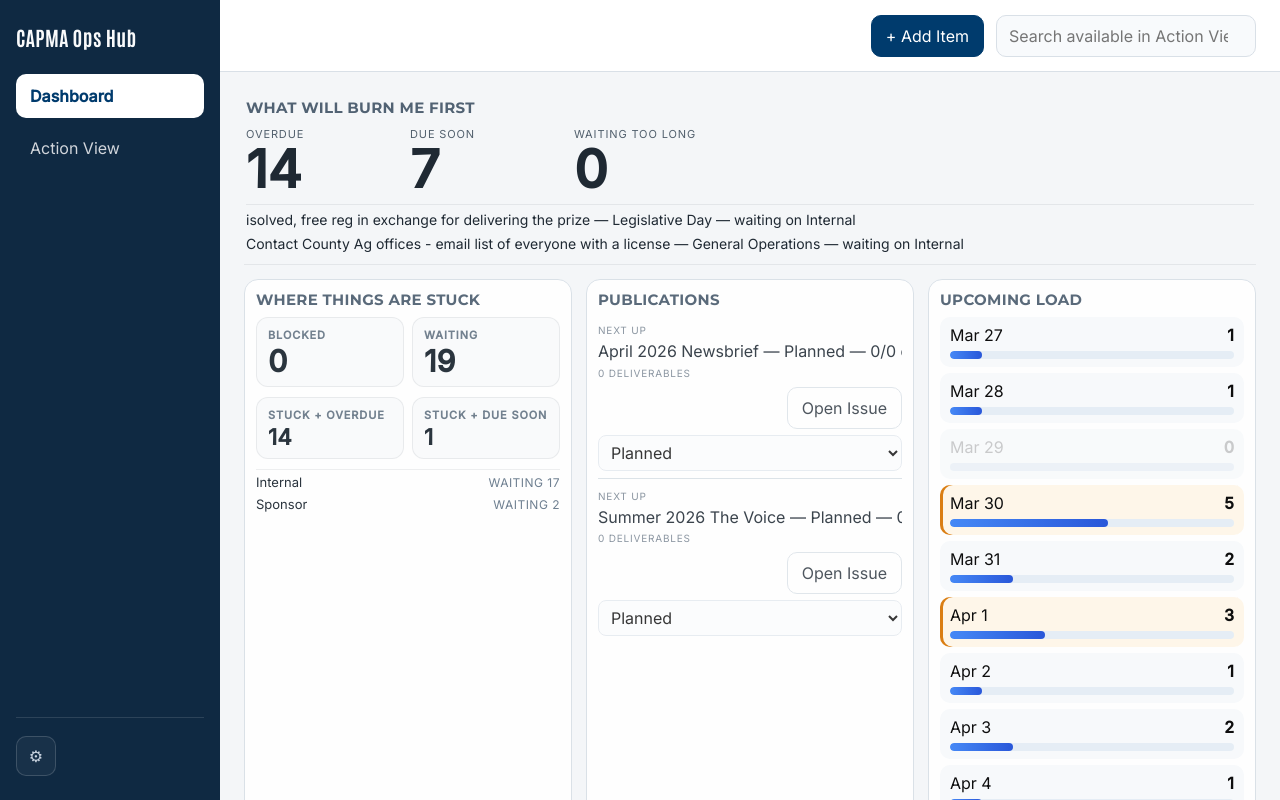
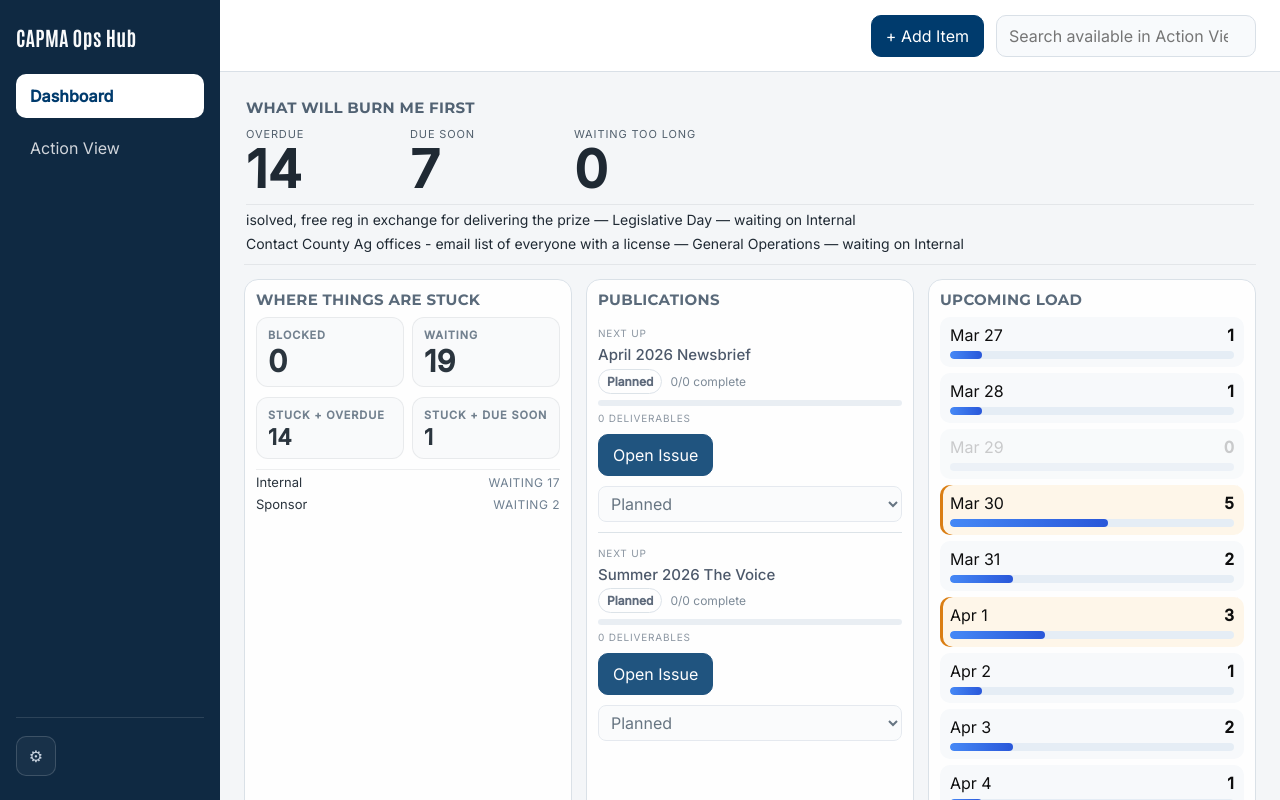
Before and after one commit to mondotDev/capma-ops, a Next.js app: page / in a window 1280 px wide. Shown: the top 800 px of the page. Built offline with nearby package versions, Linux system fonts and the light colour scheme.

Commit message:
Refine publications dashboard card hierarchy

```diff
--- a/app/globals.css
+++ b/app/globals.css
@@ -622,8 +622,8 @@ textarea {
 
 .publication-row {
   display: grid;
-  gap: 8px;
-  padding: 7px 0;
+  gap: 10px;
+  padding: 10px 0;
   border-bottom: 1px solid var(--border);
   color: #5f6f7d;
 }
@@ -646,7 +646,7 @@ textarea {
 
 .publication-row__body {
   display: grid;
-  gap: 4px;
+  gap: 6px;
 }
 
 .publication-row__meta {
@@ -657,6 +657,58 @@ textarea {
   color: #7b8794;
 }
 
+.publication-row__summary {
+  display: grid;
+  gap: 4px;
+}
+
+.publication-row__title {
+  font-size: 15px;
+  font-weight: 500;
+  line-height: 1.3;
+  color: #334155;
+}
+
+.publication-row__status-line {
+  display: flex;
+  flex-wrap: wrap;
+  align-items: center;
+  gap: 8px;
+}
+
+.publication-row__status {
+  display: inline-flex;
+  align-items: center;
+  min-height: 24px;
+  padding: 4px 8px;
+  border: 1px solid #d9e0e7;
+  border-radius: 999px;
+  background: #ffffff;
+  font-size: 12px;
+  font-weight: 600;
+  color: #475569;
+}
+
+.publication-row__progress-copy {
+  font-size: 12px;
+  color: #6b7a89;
+}
+
+.publication-row__progress {
+  position: relative;
+  height: 6px;
+  overflow: hidden;
+  border-radius: 999px;
+  background: #e8edf3;
+}
+
+.publication-row__progress-bar {
+  display: block;
+  height: 100%;
+  border-radius: inherit;
+  background: var(--accent);
+}
+
 .publication-row__warning {
   font-size: 11px;
   color: var(--danger);
@@ -666,9 +718,41 @@ textarea {
 .publication-row__actions {
   display: flex;
   flex-wrap: wrap;
-  justify-content: flex-end;
+  justify-content: flex-start;
   gap: 6px;
-  opacity: 0.9;
+  align-items: center;
+}
+
+.publication-row__button {
+  min-height: 40px;
+}
+
+.publication-row__button--secondary {
+  color: #4f5d6c;
+}
+
+.publication-row__utility {
+  display: flex;
+  flex-wrap: wrap;
+  gap: 8px;
+  align-items: center;
+}
+
+.publication-row__status-select {
+  flex: 1 1 180px;
+  min-width: 180px;
+  background: #fcfdff;
+  border-color: #e2e8f0;
+  color: #516170;
+}
+
+.publication-row__complete {
+  color: #5f6f7d;
+}
+
+.publication-row__complete--ready {
+  border-color: rgba(0, 59, 109, 0.22);
+  color: var(--accent);
 }
 
 .detail-row {
--- a/components/dashboard-view.tsx
+++ b/components/dashboard-view.tsx
@@ -103,7 +103,13 @@ export function DashboardView() {
       <div className="card card--secondary">
         <div className="card__title">PUBLICATIONS</div>
         <div className="simple-list simple-list--tight">
-          {visiblePublicationIssues.map((issue) => (
+          {visiblePublicationIssues.map((issue) => {
+            const issueProgress = dashboardMetrics.issueProgress[issue.label] ?? { complete: 0, total: 0 };
+            const progressPercent =
+              issueProgress.total > 0 ? Math.round((issueProgress.complete / issueProgress.total) * 100) : 0;
+            const canCompleteIssue = issueProgress.total > 0 && issueProgress.complete === issueProgress.total;
+
+            return (
               <div
                 className={
                   issue.label === activePublicationIssue
@@ -120,11 +126,21 @@ export function DashboardView() {
                   ) : issue.status === "Open" ? (
                     <div className="publication-row__meta">Current issue</div>
                   ) : null}
-                <div className="simple-row simple-row--stacked simple-row--truncate" title={`${issue.label} - ${issue.status}`}>
-                  {issue.label} — {issue.status} — {dashboardMetrics.issueProgress[issue.label]?.complete ?? 0}/
-                  {dashboardMetrics.issueProgress[issue.label]?.total ?? 0} complete
+                  <div className="publication-row__summary">
+                    <div className="publication-row__title" title={issue.label}>
+                      {issue.label}
                     </div>
-                {issue.status === "Planned" && (dashboardMetrics.issueProgress[issue.label]?.total ?? 0) === 0 ? (
+                    <div className="publication-row__status-line">
+                      <span className="publication-row__status">{issue.status}</span>
+                      <span className="publication-row__progress-copy">
+                        {issueProgress.complete}/{issueProgress.total} complete
+                      </span>
+                    </div>
+                  </div>
+                  <div aria-hidden="true" className="publication-row__progress">
+                    <span className="publication-row__progress-bar" style={{ width: `${progressPercent}%` }} />
+                  </div>
+                  {issue.status === "Planned" && issueProgress.total === 0 ? (
                     <div className="publication-row__meta">0 deliverables</div>
                   ) : null}
                   {!issue.dueDate ? <div className="publication-row__warning">missing due date</div> : null}
@@ -132,7 +148,7 @@ export function DashboardView() {
                 <div className="publication-row__actions" onClick={(event) => event.stopPropagation()}>
                   {issue.status === "Planned" ? (
                     <button
-                    className="button-link button-link--inline-secondary"
+                      className="button-link publication-row__button publication-row__button--primary"
                       onClick={() => {
                         const result = openIssue(issue.label);
                         setActivePublicationIssue(issue.label);
@@ -146,7 +162,7 @@ export function DashboardView() {
                   ) : null}
                   {issue.status === "Open" ? (
                     <button
-                    className="button-link button-link--inline-secondary"
+                      className="button-link publication-row__button publication-row__button--primary"
                       onClick={() => {
                         setActivePublicationIssue(issue.label);
                         router.push(`/action?issue=${encodeURIComponent(issue.label)}`);
@@ -158,7 +174,7 @@ export function DashboardView() {
                   ) : null}
                   {issue.status === "Open" ? (
                     <button
-                    className="button-link button-link--inline-secondary"
+                      className="button-link button-link--inline-secondary publication-row__button publication-row__button--secondary"
                       onClick={() => {
                         const result = generateMissingDeliverablesForIssue(issue.label);
                         setActivePublicationIssue(issue.label);
@@ -169,25 +185,38 @@ export function DashboardView() {
                       Generate Missing
                     </button>
                   ) : null}
+                </div>
+                <div className="publication-row__utility" onClick={(event) => event.stopPropagation()}>
                   <select
                     aria-label={`Issue status for ${issue.label}`}
-                  className="cell-select"
-                  onChange={(event) =>
-                    {
+                    className="cell-select publication-row__status-select"
+                    onChange={(event) => {
                       const nextStatus = event.target.value as "Planned" | "Open" | "Complete";
                       const result = setIssueStatus(issue.label, nextStatus);
                       setActivePublicationIssue(nextStatus === "Open" ? issue.label : null);
                       if (nextStatus === "Complete" && !result.completed) {
                         setPublicationFeedback(formatCompletionBlockedFeedback(issue.label, result.blockedDeliverables));
                       }
-                    }
-                  }
+                    }}
                     value={issue.status}
                   >
                     <option value="Planned">Planned</option>
                     <option value="Open">Open</option>
                     <option value="Complete">Complete</option>
                   </select>
+                  {issue.status === "Open" && issuePendingCompletion !== issue.label ? (
+                    <button
+                      className={
+                        canCompleteIssue
+                          ? "button-link button-link--inline-secondary publication-row__complete publication-row__complete--ready"
+                          : "button-link button-link--inline-secondary publication-row__complete"
+                      }
+                      onClick={() => setIssuePendingCompletion(issue.label)}
+                      type="button"
+                    >
+                      Complete Issue
+                    </button>
+                  ) : null}
                 </div>
                 {issue.status === "Open" ? (
                   issuePendingCompletion === issue.label ? (
@@ -223,18 +252,11 @@ export function DashboardView() {
                         </button>
                       </div>
                     </div>
-                ) : (
-                  <button
-                    className="button-link button-link--inline-secondary"
-                    onClick={() => setIssuePendingCompletion(issue.label)}
-                    type="button"
-                  >
-                    Complete Issue
-                  </button>
-                )
+                  ) : null
                 ) : null}
               </div>
-          ))}
+            );
+          })}
           {publicationFeedback ? <div className="card__subhead">{publicationFeedback}</div> : null}
         </div>
       </div>
```
Lines whose indentation alone changed are shown as unchanged.
